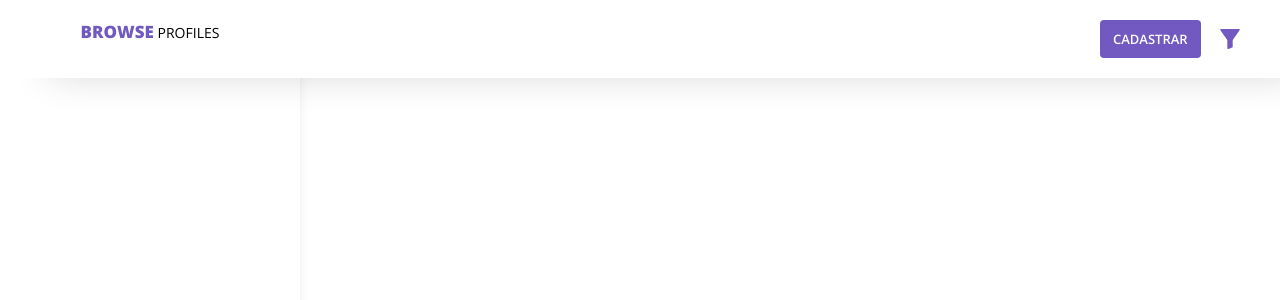
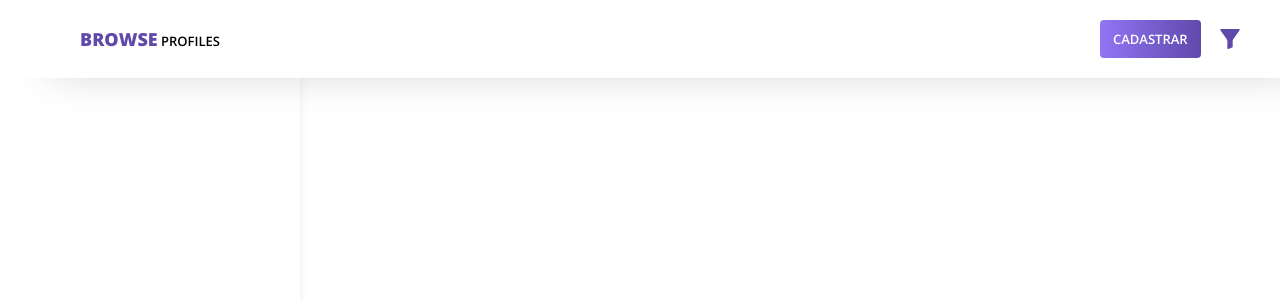
Before and after one commit to heliogsantos/browse-profiles, an Angular app: page / in a window 1280 px wide. Shown: the top 300 px of the page. Built offline with nearby package versions, Linux system fonts and the light colour scheme.

Commit message:
adicionei lista no modal

```diff
--- a/src/app/app.component.html
+++ b/src/app/app.component.html
@@ -3,7 +3,12 @@
         <app-header></app-header>
     </div>
     <app-modal></app-modal>
-    <div class="menu">
-        <app-menu></app-menu>
+    <div class="content">
+        <div class="menu">
+            <app-menu></app-menu>
+        </div>
+        <div class="lister">
+            <h2>Lista de perfis</h2>
+        </div>
     </div>
 </section>
--- a/src/app/app.component.scss
+++ b/src/app/app.component.scss
@@ -1,8 +1,14 @@
 .menu-wraper {
     width: 100%;
 
-    .menu {
-        width: 300px;
+    .content {
+        width: 100%;
+        display: flex;
+        justify-content: space-between;
+
+        .menu {
+            width: 300px;
+        }
     }
 
     .header {
--- a/src/app/core/header/header.component.html
+++ b/src/app/core/header/header.component.html
@@ -1,6 +1,6 @@
 <section class="header">
     <div class="logo-wraper">
-        <p><strong>Browse</strong> Profiles</p>
+        <a href="#"><strong>Browse</strong> Profiles</a>
     </div>
     <div class="btns">
         <button class="btn">cadastrar</button>
--- a/src/app/core/header/header.component.scss
+++ b/src/app/core/header/header.component.scss
@@ -7,6 +7,7 @@
     background: #ffffff;
     display: flex;
     justify-content: space-between;
+    align-items: center;
     z-index: 10;
 
     .btns {
@@ -24,16 +25,17 @@
         width: 300px;
         text-align: center;
 
-        p {
+        a {
             text-transform: uppercase;
-            font-size: 14px;
-            font-weight: 400;
+            font-size: 13px;
+            font-weight: 600;
+            color: #000000;
         }
 
-        p strong {
+        a strong {
             font-weight: 800;
-            font-size: 17px;
-            color: #7159c1;
+            font-size: 18px;
+            color: #5f49ab;
         }
     }
 }
--- a/src/app/modal-search/modal/modal.component.html
+++ b/src/app/modal-search/modal/modal.component.html
@@ -6,7 +6,7 @@
        <div class="box" *ngFor="let filter of filters">
            <p>{{filter.name}}</p>
            <ul>
-               <li class="btn btn-type" *ngFor="let type of filter.types">{{type}}</li>
+               <li (click)="dddd(filter, $event)" class="btn btn-type" *ngFor="let type of filter.types">{{type}}</li>
            </ul>
        </div>
     </div>
--- a/src/app/modal-search/modal/modal.component.scss
+++ b/src/app/modal-search/modal/modal.component.scss
@@ -25,7 +25,7 @@
     .header, .content, .footer {
         width: 100%;
         text-align: center;
-        background-color: #7159c1;
+        background-color: #fefff4;
         height: 20%;
         display: flex;
         align-items: center;
@@ -34,11 +34,11 @@
 
         p {
             font-size: 14px;
-            color: #f1f0f0;
+            color: #000000;
         }
 
         p strong {
-            color: #ffffff;
+            color: #5f49ab;
             font-weight: 800;
             font-size: 18px;
             padding-right: 10px;
@@ -46,9 +46,11 @@
     }
 
     .content {
+        padding: 50px 30px;
         height: 60%;
-        background-color: #ffffff;
-        justify-content: space-around;
+        background-color: #fefff4;
+        justify-content: space-between;
+        background-image: none;
 
         p {
             font-weight: 800;
@@ -59,19 +61,31 @@
 
         .btn-type {
             margin-top: 10px;
+            background-image: none;
+            color: #000000;
+            border: 2px solid #000000;
+            background-color: #fefff4;
+
+
         }
 
         .box {
             position: relative;
             top: -400px;
             transition: .4s linear;
+
+            .active-filter {
+                color: #ffffff;
+                background: #5f49ab;
+            }
         }
     }
 
     .footer {
-        height: 20%;
-        background-color: #f5f5f5;
+        background-color: #fefff4;
+        background-image: none;
         justify-content: flex-end;
+        padding: 10px 30px;
     }
 }
 
--- a/src/app/modal-search/modal/modal.component.ts
+++ b/src/app/modal-search/modal/modal.component.ts
@@ -14,20 +14,27 @@ export class ModalComponent implements OnInit {
   filters = [
     {
       name: "Tipo de contrato",
-      types: ["CLT", "PJ", "Estágio"]
+      types: ["CLT", "PJ", "Estágio"],
+      active: false
     },{
       name: "Nível de experiência",
-      types: ["Júnior", "Pleno", "Sênior"]
+      types: ["Júnior", "Pleno", "Sênior"],
+      active: true
     },{
       name: "Tamanho da empresa",
-      types: ["Startup", "Pequena ou Média empresa", "Grande empresa"]
+      types: ["Startup", "Pequena ou Média empresa", "Grande empresa"],
+      active: false
     }
   ]
 
   openModal = false;
 
+  dddd(filter, { target } = event) {
+   target.classList.add("active-filter");
+  }
+
   closeModalSearch() {
-    this.dataService.openModalSearch(false);
+    this.openModal = false;
   }
 
   ngOnInit() {
--- a/src/styles.scss
+++ b/src/styles.scss
@@ -6,6 +6,7 @@
     box-sizing: border-box;
     font-family: 'Open Sans', sans-serif;
     list-style: none;
+    text-decoration: none;
 }
 
 html,
@@ -16,7 +17,7 @@ body {
 .btn {
     display: flex;
     justify-content: space-around;
-    background: #7159c1;
+    background-image: linear-gradient(90deg, #9175f5, #5f49ab);
     align-items: center;
     color: #ffffff;
     border: none;
```
Also changed, not shown: src/assets/svg/filtro.svg.
